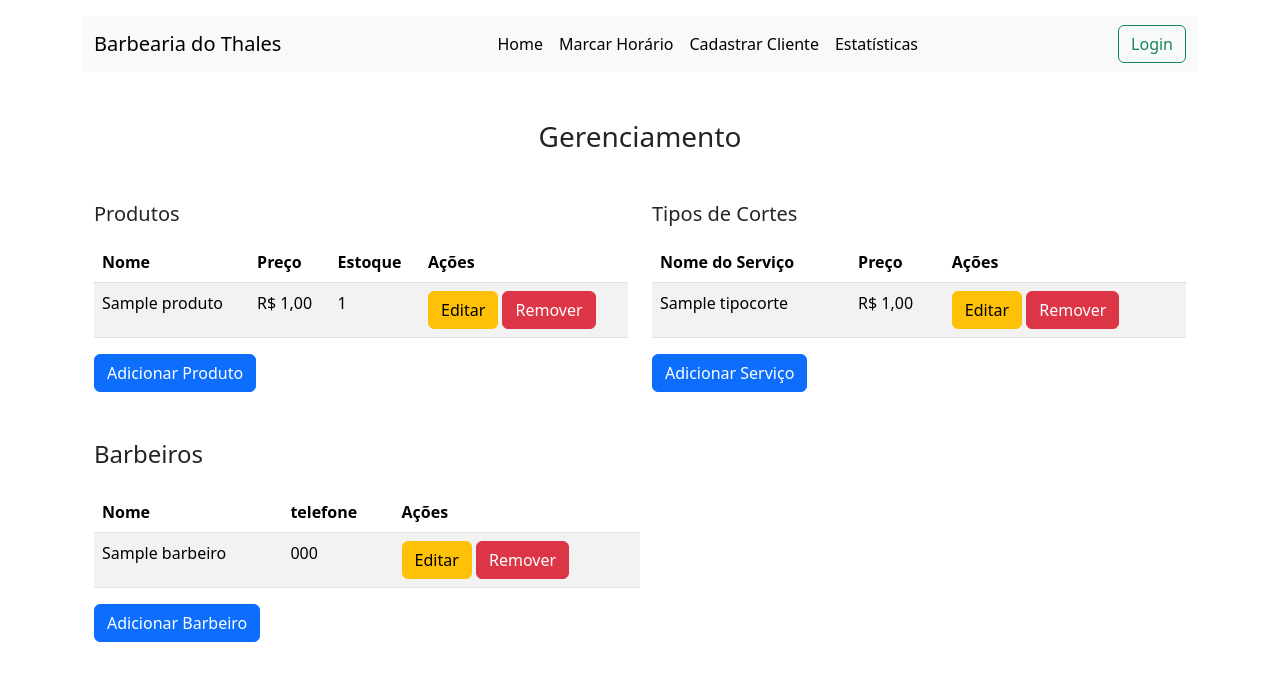
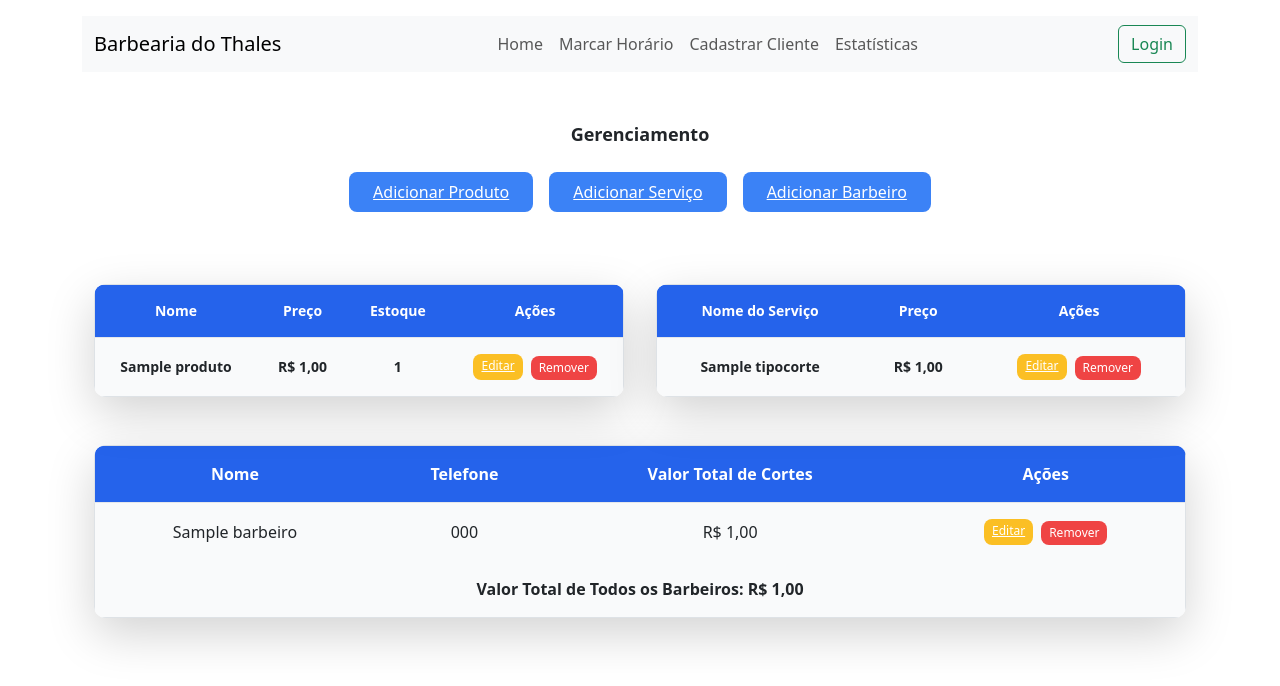
Before and after one commit to ThiagoSilva1995/Barbearia, a Django app: page /admin-custom/ in a window 1280 px wide. Shown: the top 686 px of the page. Run offline with Django 5.2, Linux system fonts and the light colour scheme; a user stored in the database is signed in; tables that the repository leaves empty hold one stand-in row (values such as "Sample post").

Commit message:
segundo comit

```diff
--- a/controle/templates/administrador/admin_custom.html
+++ b/controle/templates/administrador/admin_custom.html
@@ -3,102 +3,115 @@
 {% block title %}Admin Custom{% endblock %}
 
 {% block content %}
-<div class="container mt-5">
-    <h3 class="text-center mb-4">Gerenciamento</h3>
+<div class="container mx-auto mt-5">
+    <h3 class="text-center mb-4 font-semibold text-lg">Gerenciamento</h3>
 
-    <div class="row mt-5">
+    <!-- Centralizar botões e adicionar espaçamento -->
+    <div class="flex justify-center space-x-4 mb-6">
+        <a href="{% url 'adicionar_produto' %}" class="bg-blue-500 text-white px-4 py-2 rounded-lg hover:bg-blue-600">Adicionar Produto</a>
+        <a href="{% url 'adicionar_servico' %}" class="bg-blue-500 text-white px-4 py-2 rounded-lg hover:bg-blue-600">Adicionar Serviço</a>
+        <a href="{% url 'adicionar_barbeiro' %}" class="bg-blue-500 text-white px-4 py-2 rounded-lg hover:bg-blue-600">Adicionar Barbeiro</a>
+    </div>
+
+    <!-- Produtos e Serviços lado a lado -->
+    <div class="grid grid-cols-1 md:grid-cols-2 gap-8 mb-6">
         <!-- Produtos -->
-        <div class="col-md-6">
-            <h5 class="mb-3">Produtos</h5>
-            <table class="table table-striped table-hover">
-                <thead>
+        <div class="mt-5">
+            <div class="overflow-y-auto max-h-64 bg-white rounded-xl shadow-lg"> <!-- Limitar altura da tabela -->
+                <table class="min-w-full table-auto text-center border-collapse border border-gray-200 rounded-lg">
+                    <thead class="bg-blue-600 text-white rounded-lg">
                         <tr>
-                        <th>Nome</th>
-                        <th>Preço</th>
-                        <th>Estoque</th>
-                        <th>Ações</th>
+                            <th class="p-3 rounded-tl-lg text-sm font-bold sticky top-0 bg-blue-600">Nome</th>
+                            <th class="p-3 text-sm font-bold sticky top-0 bg-blue-600">Preço</th>
+                            <th class="p-3 text-sm font-bold sticky top-0 bg-blue-600">Estoque</th>
+                            <th class="p-3 rounded-tr-lg text-sm font-bold sticky top-0 bg-blue-600">Ações</th>
                         </tr>
                     </thead>
-                <tbody>
+                    <tbody class="bg-gray-50">
                         {% for produto in produtos %}
-                    <tr>
-                        <td>{{ produto.nome }}</td>
-                        <td>R$ {{ produto.preco }}</td>
-                        <td>{{ produto.estoque }}</td>
-                        <td>
-                            <a href="{% url 'editar_produto' produto.id %}" class="btn btn-warning">Editar</a>
-                            <form method="POST" action="{% url 'remover_produto' produto.id %}" style="display: inline;">
+                        <tr class="border-t border-gray-200 hover:bg-gray-100">
+                            <td class="p-3 text-sm font-bold">{{ produto.nome }}</td>
+                            <td class="p-3 text-sm font-bold">R$ {{ produto.preco }}</td>
+                            <td class="p-3 text-sm font-bold">{{ produto.estoque }}</td>
+                            <td class="p-3 flex justify-center space-x-2">
+                                <a href="{% url 'editar_produto' produto.id %}" class="bg-yellow-400 text-white px-2 py-1 rounded-lg text-xs hover:bg-yellow-500">Editar</a>
+                                <form method="POST" action="{% url 'remover_produto' produto.id %}">
                                     {% csrf_token %}
-                                <button type="submit" class="btn btn-danger">Remover</button>
+                                    <button type="submit" class="bg-red-500 text-white px-2 py-1 rounded-lg text-xs hover:bg-red-600">Remover</button>
                                 </form>
                             </td>
                         </tr>
                         {% endfor %}
                     </tbody>
                 </table>
-            <a href="{% url 'adicionar_produto' %}" class="btn btn-primary">Adicionar Produto</a>
+            </div>
         </div>
 
         <!-- Serviços -->
-        <div class="col-md-6">
-            <h5 class="mb-3">Tipos de Cortes</h5> <!-- Removido mt-5 para garantir que fique alinhado -->
-            <table class="table table-striped table-hover">
-                <thead>
+        <div class="mt-5">
+            <div class="overflow-y-auto max-h-64 bg-white rounded-xl shadow-lg"> <!-- Limitar altura da tabela -->
+                <table class="min-w-full table-auto text-center border-collapse border border-gray-200 rounded-lg">
+                    <thead class="bg-blue-600 text-white rounded-lg">
                         <tr>
-                        <th>Nome do Serviço</th>
-                        <th>Preço</th>
-                        <th>Ações</th>
+                            <th class="p-3 rounded-tl-lg text-sm font-bold sticky top-0 bg-blue-600">Nome do Serviço</th>
+                            <th class="p-3 text-sm font-bold sticky top-0 bg-blue-600">Preço</th>
+                            <th class="p-3 rounded-tr-lg text-sm font-bold sticky top-0 bg-blue-600">Ações</th>
                         </tr>
                     </thead>
-                <tbody>
+                    <tbody class="bg-gray-50">
                         {% for servico in tipos_corte %}
-                    <tr>
-                        <td>{{ servico.nome }}</td>
-                        <td>R$ {{ servico.preco }}</td>
-                        <td>
-                            <a href="{% url 'editar_servico' servico.id %}" class="btn btn-warning">Editar</a>
-                            <form method="POST" action="{% url 'remover_servico' servico.id %}" style="display: inline;">
+                        <tr class="border-t border-gray-200 hover:bg-gray-100">
+                            <td class="p-3 text-sm font-bold">{{ servico.nome }}</td>
+                            <td class="p-3 text-sm font-bold">R$ {{ servico.preco }}</td>
+                            <td class="p-3 flex justify-center space-x-2">
+                                <a href="{% url 'editar_servico' servico.id %}" class="bg-yellow-400 text-white px-2 py-1 rounded-lg text-xs hover:bg-yellow-500">Editar</a>
+                                <form method="POST" action="{% url 'remover_servico' servico.id %}">
                                     {% csrf_token %}
-                                <button type="submit" class="btn btn-danger">Remover</button>
+                                    <button type="submit" class="bg-red-500 text-white px-2 py-1 rounded-lg text-xs hover:bg-red-600">Remover</button>
                                 </form>
                             </td>
                         </tr>
                         {% endfor %}
                     </tbody>
                 </table>
-            <a href="{% url 'adicionar_servico' %}" class="btn btn-primary">Adicionar Serviço</a>
+            </div>
         </div>
     </div>
 
-    <!-- Barbeiros -->
-     <div class="col-md-6">
-        <h4 class="mb-4 mt-5 cl">Barbeiros</h4>
-        <table class="table table-striped table-hover">
-            <thead>
+    <!-- Barbeiros abaixo das tabelas -->
+    <div class="w-full mt-5">
+
+        <div class="overflow-x-auto bg-white rounded-xl shadow-lg">
+            <table class="min-w-full table-auto text-center border-collapse border border-gray-200 rounded-lg">
+                <thead class="bg-blue-600 text-white rounded-lg">
                     <tr>
-                    <th>Nome</th>
-                    <th>telefone</th>
-                    <th>Ações</th>
+                        <th class="p-3 rounded-tl-lg">Nome</th>
+                        <th class="p-3">Telefone</th>
+                        <th class="p-3">Valor Total de Cortes</th>
+                        <th class="p-3 rounded-tr-lg">Ações</th>
                     </tr>
                 </thead>
-            <tbody>
+                <tbody class="bg-gray-50">
                     {% for barbeiro in barbeiros %}
-                <tr>
-                    <td>{{ barbeiro.nome }}</td>
-                    <td>{{ barbeiro.telefone }}</td>
-                    <td>
-                        <a href="{% url 'editar_barbeiro' barbeiro.id %}" class="btn btn-warning">Editar</a>
-                        <form method="POST" action="{% url 'remover_barbeiro' barbeiro.id %}" style="display: inline;">
+                    <tr class="border-t border-gray-200 hover:bg-gray-100">
+                        <td class="p-3">{{ barbeiro.nome }}</td>
+                        <td class="p-3">{{ barbeiro.telefone }}</td>
+                        <td class="p-3">R$ {{ barbeiro.valor_total }}</td>
+                        <td class="p-3 flex justify-center space-x-2">
+                            <a href="{% url 'editar_barbeiro' barbeiro.id %}" class="bg-yellow-400 text-white px-2 py-1 rounded-lg text-xs hover:bg-yellow-500">Editar</a>
+                            <form method="POST" action="{% url 'remover_barbeiro' barbeiro.id %}">
                                 {% csrf_token %}
-                            <button type="submit" class="btn btn-danger">Remover</button>
+                                <button type="submit" class="bg-red-500 text-white px-2 py-1 rounded-lg text-xs hover:bg-red-600">Remover</button>
                             </form>
                         </td>
                     </tr>
                     {% endfor %}
+                    <tr>
+                        <td colspan="4" class="text-center py-3 font-bold">Valor Total de Todos os Barbeiros: R$ {{ valor_total_geral }}</td>
+                    </tr>
                 </tbody>
             </table>
-        <a href="{% url 'adicionar_barbeiro' %}" class="btn btn-primary">Adicionar Barbeiro</a>
         </div>
     </div>
-
+</div>
 {% endblock %}
--- a/controle/templates/base.html
+++ b/controle/templates/base.html
@@ -35,27 +35,32 @@
                     <span class="navbar-toggler-icon"></span>
                 </button>
                 <div class="collapse navbar-collapse justify-content-center" id="navbarNav">
-                    <ul class="navbar-nav">
+                    <ul class="navbar-nav nav-pills">
+                        {% url 'agendamentos' as agendamentos_url %}
                         <li class="nav-item">
-                            <a class="nav-link active" aria-current="page" href="{% url 'agendamentos' %}">Home</a>
+                            <a class="nav-link {% if request.path == agendamentos_url %}active text-white{% endif %}" href="{{ agendamentos_url }}">Home</a>
                         </li>
+                        {% url 'marcar_horario' as marcar_horario_url %}
                         <li class="nav-item">
-                            <a class="nav-link active" aria-current="page" href="{% url 'marcar_horario' %}">Marcar Horário</a>
+                            <a class="nav-link {% if request.path == marcar_horario_url %}active text-white{% endif %}" href="{{ marcar_horario_url }}">Marcar Horário</a>
                         </li>
+                        {% url 'cadastrar_cliente' as cadastrar_cliente_url %}
                         <li class="nav-item">
-                            <a class="nav-link active" aria-current="page" href="{% url 'cadastrar_cliente' %}">Cadastrar Cliente</a>
+                            <a class="nav-link {% if request.path == cadastrar_cliente_url %}active text-white{% endif %}" href="{{ cadastrar_cliente_url }}">Cadastrar Cliente</a>
                         </li>
+                        {% url 'estatisticas' as estatisticas_url %}
                         <li class="nav-item">
-                            <a class="nav-link active" aria-current="page" href="{% url 'estatisticas' %}">Estatísticas</a>
+                            <a class="nav-link {% if request.path == estatisticas_url %}active text-white{% endif %}" href="{{ estatisticas_url }}">Estatísticas</a>
                         </li>
                     </ul>
                 </div>
                 <!-- Botão de Login no canto direito -->
                 <div class="d-flex">
-                    <a  class="btn btn-outline-success" href="{% url 'login' %}">Login</a>
+                    <a class="btn btn-outline-success" href="{% url 'login' %}">Login</a>
                 </div>
             </div>
         </nav>
+
 
         <div class="mt-2">
             {% block content %}
--- a/controle/views.py
+++ b/controle/views.py
@@ -250,16 +250,28 @@ def estatisticas(request):
 
 @user_passes_test(lambda u: u.is_superuser)
 def admin_custom(request):
-    # Aqui você pode manipular seus modelos de Produto, Serviço, Barbeiro
+    # Consultar os produtos, barbeiros e tipos de corte
     produtos = Produto.objects.all()
     barbeiros = Barbeiro.objects.all()
     tipos_corte = TipoCorte.objects.all()
 
+    # Calcular o valor total dos cortes para cada barbeiro
+    for barbeiro in barbeiros:
+        # Filtrar os agendamentos feitos por este barbeiro
+        barbeiro_agendamentos = Agendamento.objects.filter(barbeiro=barbeiro)
+        # Somar o valor de cada corte realizado pelo barbeiro
+        barbeiro.valor_total = sum(agendamento.tipo_corte.preco for agendamento in barbeiro_agendamentos)
+
+    # Calcular o valor total acumulado de todos os barbeiros
+    valor_total_geral = sum(barbeiro.valor_total for barbeiro in barbeiros)
+
     context = {
         'produtos': produtos,
         'barbeiros': barbeiros,
-        'tipos_corte': tipos_corte
+        'tipos_corte': tipos_corte,
+        'valor_total_geral': valor_total_geral  # Passa o valor total geral para o template
     }
+
     return render(request, 'administrador/admin_custom.html', context)
 
 
```
Also changed, not shown: controle/templates/agendamentos.html (+19 -15 lines), controle/templates/estatisticas.html (+3 -4 lines). Lines whose indentation alone changed are shown as unchanged.
